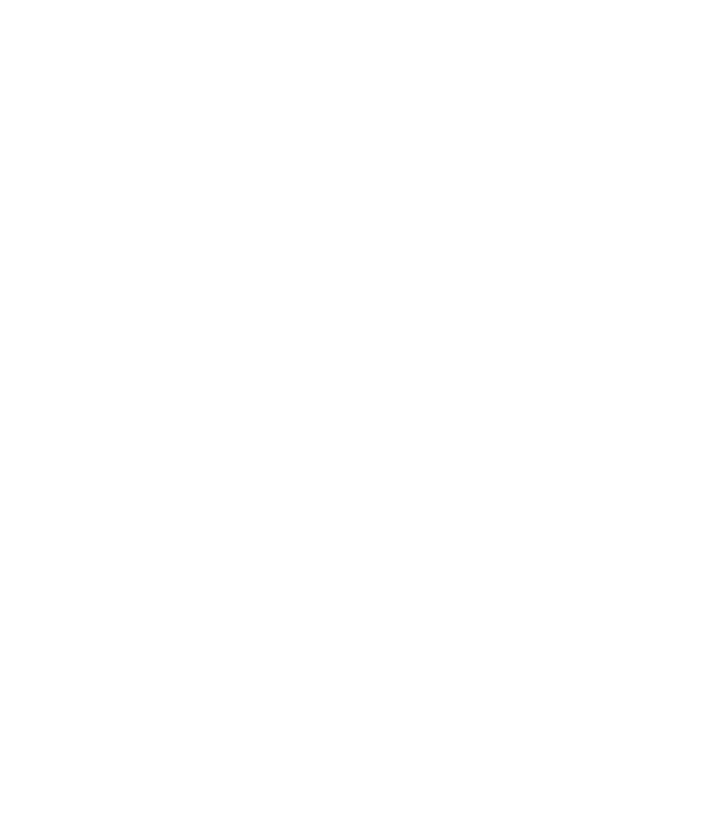
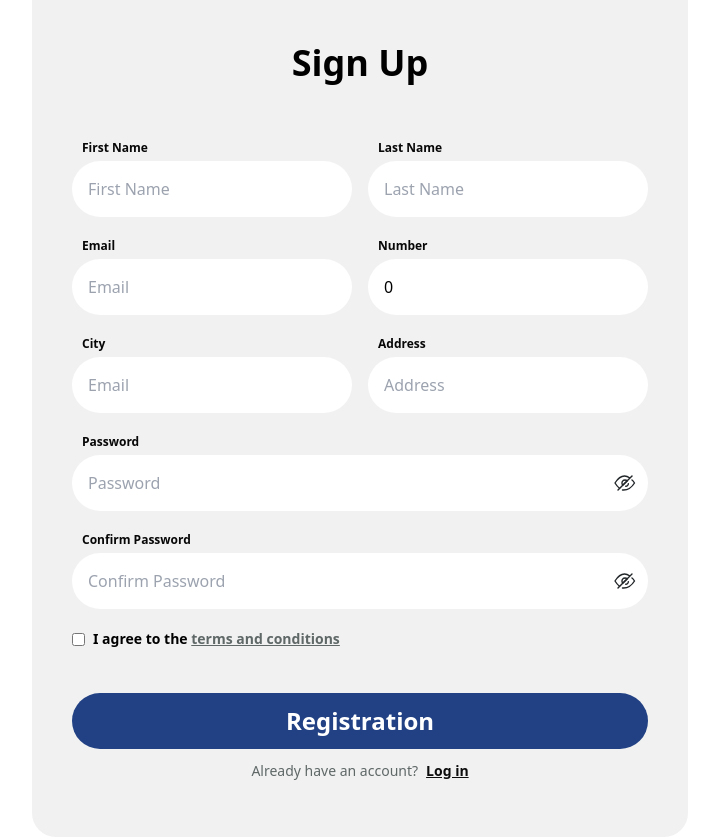
Before and after one commit to LukaKoridze13/shipper, a React (Vite) app: page /signup in a window 1280 px wide. Before the commit this address had no page. Shown: the whole page, without its empty margins (280-999 px from the left). Before the commit the page ends 800 px from the top, so only its background shows below. Built offline with nearby package versions, Linux system fonts and the light colour scheme.

Commit message:
create signup

```diff
--- a/package.json
+++ b/package.json
@@ -10,12 +10,15 @@
     "preview": "vite preview"
   },
   "dependencies": {
+    "@hookform/resolvers": "^3.3.0",
     "@reduxjs/toolkit": "^1.9.5",
     "axios": "^1.4.0",
     "react": "^18.2.0",
     "react-dom": "^18.2.0",
+    "react-hook-form": "^7.45.4",
     "react-redux": "^8.1.2",
-    "react-router-dom": "^6.15.0"
+    "react-router-dom": "^6.15.0",
+    "yup": "^1.2.0"
   },
   "devDependencies": {
     "@types/react": "^18.2.20",
--- a/src/App.tsx
+++ b/src/App.tsx
@@ -1,15 +1,16 @@
-
 import Home from "./pages/Home/Home";
-import {Routes, Route} from 'react-router-dom'
+import { Routes, Route } from "react-router-dom";
 import LogIn from "./pages/LogIn/LogIn";
+import SignUp from "./pages/SignUp/SignUp";
 
 function App() {
   return (
     <div className="w-full max-w-[1536] mx-auto">
-     <Routes>
-      <Route path="/" element={<Home/>}></Route>
-      <Route path="/login" element={<LogIn/>}></Route>
-     </Routes>
+      <Routes>
+        <Route path="/" element={<Home />} />
+        <Route path="/login" element={<LogIn />} />
+        <Route path="/signup" element={<SignUp />} />
+      </Routes>
     </div>
   );
 }
--- /dev/null
+++ b/src/hooks/usePasswordToggle.tsx
@@ -0,0 +1,13 @@
+import { useState } from "react";
+
+const usePasswordToggle = () => {
+  const [showPassword, setShowPassword] = useState<boolean>(false);
+
+  const togglePasswordVisibility = () => {
+    setShowPassword(!showPassword);
+  };
+
+  return [showPassword, togglePasswordVisibility] as const;
+};
+
+export default usePasswordToggle;
--- a/src/index.css
+++ b/src/index.css
@@ -8,16 +8,14 @@
     --color-white: #FFFFFF;
     --color-light-gray: #5F6767;
     --color-black:#0D0D0D;
-
-
+    --color-dark-blue: #214184;
+    --color-dark-red:#FC4747;
 }
 
 .input{
-    width:400px;
+    width:100%;
     border-radius:48px;
     padding:16px;
-    height:50px;
-
 }
 
 .label{
@@ -28,12 +26,19 @@
 }
 
 .mainBtn{
-    background-color: var(--color-yellow);
+    background-color: var(--color-dark-blue);
     border-radius:48px;
     color:var(--color-white);
-    font-size:28px;
-    width:400px;
-    height:50px;
+    font-size:24px;
+    width:100%;
     font-weight:bold;
     cursor:pointer;
+    padding:10px;
+    text-align: center;
 }
+
+.error{
+   color:var(--color-dark-red);
+   font-size:12px;
+   padding-left:10px;
+}
--- a/src/pages/LogIn/LogIn.tsx
+++ b/src/pages/LogIn/LogIn.tsx
@@ -1,32 +1,68 @@
-// import { useState } from "react";
+import iconVisible from "../../assets/eye-slash.svg";
+import iconInvisible from "../../assets/eye.svg";
+import { Link } from "react-router-dom";
+import usePasswordToggle from "../../hooks/usePasswordToggle";
+import { useForm } from "react-hook-form";
+import { yupResolver } from "@hookform/resolvers/yup";
+import * as yup from "yup";
 
 const LogIn = () => {
-  // const [isPasswordVisible, setIsPasswordVisible] = useState<boolean>(false);
-  const isPasswordVisible = false;
-  // const togglePasswordVisibility = () => {
-  //   setIsPasswordVisible((prevState) => !prevState);
-  // };
+  const [showPassword, togglePasswordVisibility] = usePasswordToggle();
 
+  const schema = yup.object().shape({
+    email: yup.string().required("required"),
+    password: yup.string().required("required"),
+  });
+
+  const {
+    register,
+    handleSubmit,
+    formState: { errors },
+  } = useForm({
+    resolver: yupResolver(schema),
+    defaultValues: {
+      password: "",
+      email: "",
+    },
+  });
+
+  const onSubmit = (data: any) => {
+    console.log(data);
+  };
   return (
     <>
       <div className="h-screen flex items-center justify-center">
-        <main className="bg-[var(--color-bg)] w-1/3 h-4/6 rounded-3xl px-10 py-14 flex flex-col items-center">
+        <main className="bg-[var(--color-bg)] w-[32rem] rounded-3xl px-10 py-14 flex flex-col items-center">
           <h1 className="text-4xl font-bold py-6 self-center">Log In</h1>
-          <form className="flex flex-col gap-6">
-            <div className="flex flex-col gap-1">
+          <form onSubmit={handleSubmit(onSubmit)} className="flex flex-col gap-4 w-full">
+            <div className="flex flex-col gap-1 w-full">
               <label className="label">Email</label>
-              <input type="text" placeholder="email" className="input" />
+              <input {...register("email")} type="email" placeholder="Email" className="input" />
+              {errors.email && <span className="error">{errors.email.message} </span>}
             </div>
-            <div className="flex flex-col gap-1">
+            <div className="relative flex flex-col gap-1">
               <label className="label">Password</label>
-              <input placeholder="password" className="input" type={isPasswordVisible ? "text" : "password"} />
+              <div className="flex relative">
+                <input {...register("password")} placeholder="Password" className="input" type={showPassword ? "text" : "password"} />
+                <button type="button" className="absolute top-0 right-0 h-full px-3 flex items-center" onClick={togglePasswordVisibility}>
+                  {showPassword ? <img src={iconInvisible} alt="invisible" /> : <img src={iconVisible} alt="visible" />}
+                </button>
+              </div>
+              {errors.password && <span className="error">{errors.password.message} </span>}
             </div>
-            <p className="text-lg text-[var(--color-light-gray)] underline-offset-1">Forgot Password?</p>
-            <button className="mainBtn mt-8">Log In</button>
+            <Link to="/" className="pl-2">
+              <p className="text-sm text-[var(--color-light-gray)] underline">Forgot Password?</p>
+            </Link>
+            <button type="submit" className="mainBtn mt-6">
+              Log In
+            </button>
           </form>
-          <p className="text-sm text-[var(--color-light-gray)] mt-3">
-            Don't have an account? <span className="font-bold text-sm text-[var(--color-black)]">Sign Up</span>
-          </p>
+          <div className="flex items-center justify-center gap-2 mt-3">
+            <p className="text-sm text-[var(--color-light-gray)]">Don't have an account?</p>
+            <Link to="/signup" className="font-bold text-sm text-[var(--color-black)] underline">
+              Sign Up
+            </Link>
+          </div>
         </main>
       </div>
     </>
--- /dev/null
+++ b/src/pages/SignUp/SignUp.tsx
@@ -0,0 +1,126 @@
+import iconVisible from "../../assets/eye-slash.svg";
+import iconInvisible from "../../assets/eye.svg";
+import { Link } from "react-router-dom";
+import usePasswordToggle from "../../hooks/usePasswordToggle";
+import { useForm } from "react-hook-form";
+import { yupResolver } from "@hookform/resolvers/yup";
+import * as yup from "yup";
+
+const SignUp = () => {
+  const [showPassword, togglePasswordVisibility] = usePasswordToggle();
+
+  const schema = yup.object().shape({
+    email: yup.string().required("required"),
+    firstName: yup.string().required("required"),
+    lastName: yup.string().required("required"),
+    number: yup.number().required("required"),
+    city: yup.string().required("required"),
+    address: yup.string().required("required"),
+    password: yup.string().required("required"),
+    confirmPassword: yup
+      .string()
+      .oneOf([yup.ref("password")], "Passwords must match")
+      .required("Required"),
+  });
+
+  const {
+    register,
+    handleSubmit,
+    formState: { errors },
+  } = useForm({
+    resolver: yupResolver(schema),
+    defaultValues: {
+      firstName: "",
+      lastName: "",
+      email: "",
+      number: 0,
+      city: "",
+      address: "",
+      password: "",
+      confirmPassword: "",
+    },
+  });
+
+  const onSubmit = (data: any) => {
+    console.log(data);
+  };
+
+  return (
+    <>
+      <div className="h-screen flex items-center justify-center">
+        <main className="bg-[var(--color-bg)] w-[41rem] rounded-3xl px-10 py-14 flex flex-col items-center">
+          <h1 className="text-4xl font-bold pt-6 pb-14 self-center">Sign Up</h1>
+          <form onSubmit={handleSubmit(onSubmit)} className="flex flex-col gap-5 w-full">
+            <div className="flex gap-4">
+              <div className="flex flex-col gap-1 w-1/2">
+                <label className="label">First Name</label>
+                <input {...register("firstName")} type="text" placeholder="First Name" className="input" />
+              </div>
+              <div className="flex flex-col gap-1 w-1/2">
+                <label className="label">Last Name</label>
+                <input {...register("lastName")} type="text" placeholder="Last Name" className="input" />
+              </div>
+            </div>
+            <div className="flex gap-4">
+              <div className="flex flex-col gap-1 w-1/2">
+                <label className="label">Email</label>
+                <input {...register("email")} type="email" placeholder="Email" className="input" />
+              </div>
+              <div className="flex flex-col gap-1 w-1/2">
+                <label className="label">Number</label>
+                <input {...register("number")} type="number" placeholder="557 777 777" className="input" />
+              </div>
+            </div>
+            <div className="flex gap-4">
+              <div className="flex flex-col gap-1 w-1/2">
+                <label className="label">City</label>
+                <input {...register("city")} type="text" placeholder="Email" className="input" />
+              </div>
+              <div className="flex flex-col gap-1 w-1/2">
+                <label className="label">Address</label>
+                <input {...register("address")} type="text" placeholder="Address" className="input" />
+              </div>
+            </div>
+            <div className="relative flex flex-col gap-1">
+              <label className="label">Password</label>
+              <div className="flex relative">
+                <input {...register("password")} placeholder="Password" className="input" type={showPassword ? "text" : "password"} />
+                <button type="button" className="absolute top-0 right-0 h-full px-3 flex items-center" onClick={togglePasswordVisibility}>
+                  {showPassword ? <img src={iconInvisible} alt="invisible" /> : <img src={iconVisible} alt="visible" />}
+                </button>
+              </div>
+              {errors.password && <span className="error">{errors.password.message} </span>}
+            </div>
+            <div className="relative flex flex-col gap-1">
+              <label className="label">Confirm Password</label>
+              <div className="flex relative">
+                <input {...register("confirmPassword")} placeholder="Confirm Password" className="input" type={showPassword ? "text" : "password"} />
+                <button type="button" className="absolute top-0 right-0 h-full px-3 flex items-center" onClick={togglePasswordVisibility}>
+                  {showPassword ? <img src={iconInvisible} alt="invisible" /> : <img src={iconVisible} alt="visible" />}
+                </button>
+              </div>
+              {errors.password && <span className="error">{errors.password.message} </span>}
+            </div>
+            <div className="self-start flex gap-2 items-center justify-center">
+              <input type="checkbox" />
+              <p className="text-sm font-bold">
+                I agree to the <span className="text-sm underline font-bold text-[var(--color-light-gray)]">terms and conditions</span>
+              </p>
+            </div>
+            <button type="submit" className="mainBtn mt-6">
+              Registration
+            </button>
+          </form>
+          <div className="flex items-center justify-center gap-2 mt-3">
+            <p className="text-sm text-[var(--color-light-gray)]">Already have an account?</p>
+            <Link to="/login" className="font-bold text-sm text-[var(--color-black)] underline">
+              Log in
+            </Link>
+          </div>
+        </main>
+      </div>
+    </>
+  );
+};
+
+export default SignUp;
```
Also changed, not shown: 1 other file (tests, documents, lock files or other folders).
